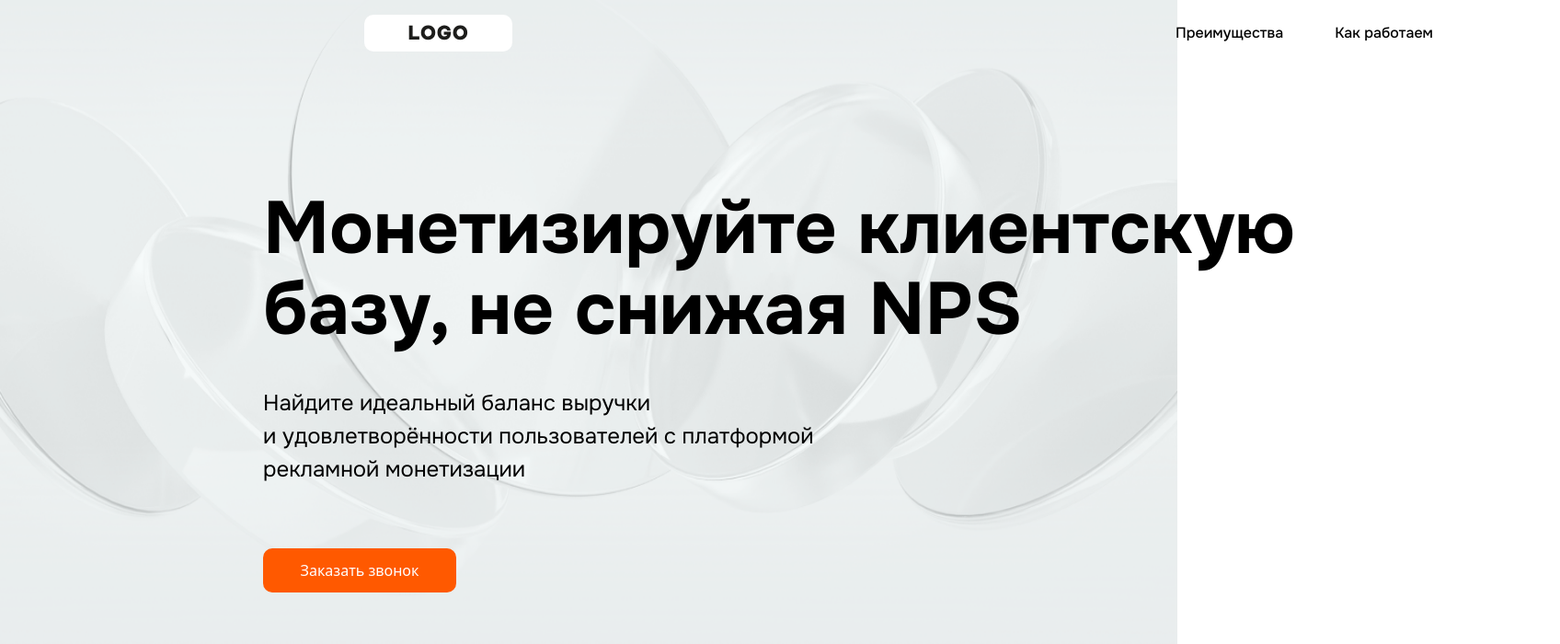
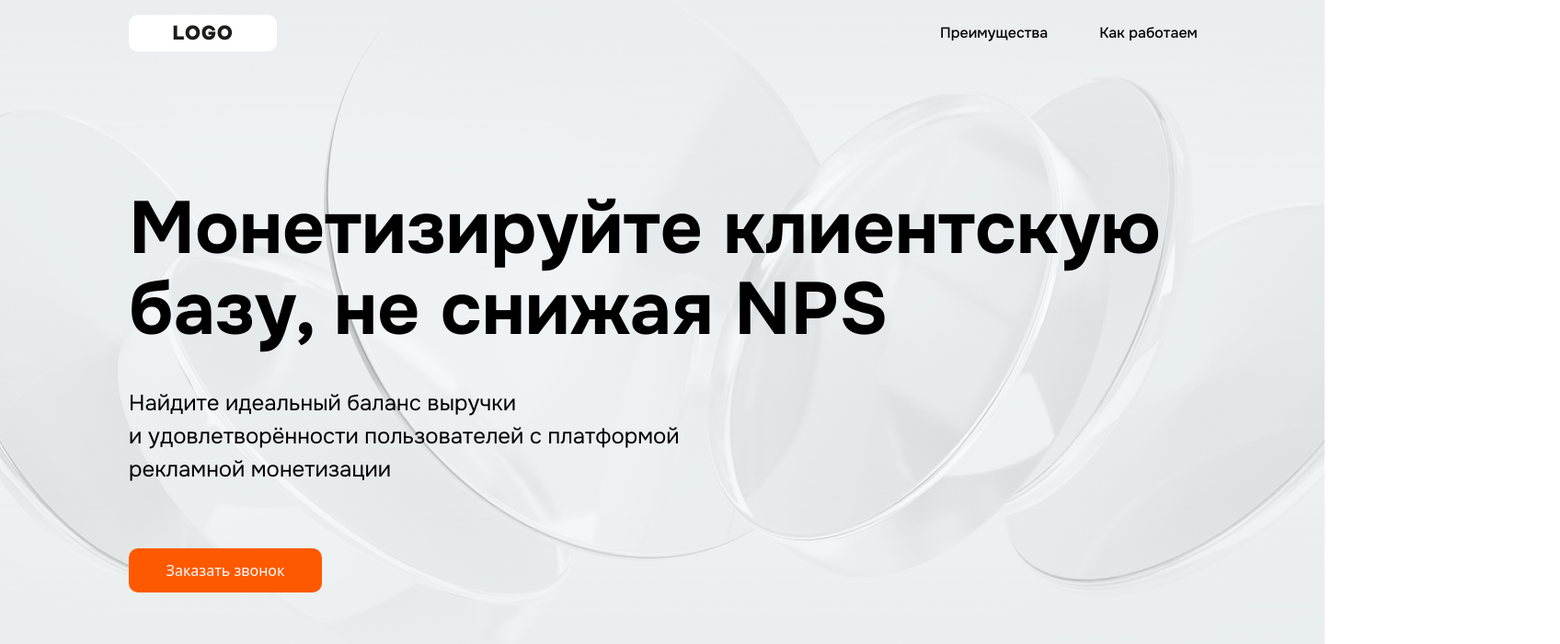
Before and after one commit to MXCHSTKV/getshop, a Next.js app: page / in a window 1280 px wide. Shown: the top 700 px of the page at 92% size, 1696 px wide, since content can reach past the window. Built offline with nearby package versions, Linux system fonts and the light colour scheme.

Commit message:
Fixed: some dugs with styles

```diff
--- a/app/layout.jsx
+++ b/app/layout.jsx
@@ -31,9 +31,9 @@ export default function RootLayout({ children }) {
   return (
     <html lang="ru">
       <body
-        className={`${onestRegular.variable} ${onestMedium.variable} ${onestBold.variable} antialiased max-w-[1440px] mx-auto md:w-[768px] lg:w-[1440px] min-w-[320px] `}
+        className={`${onestRegular.variable} ${onestMedium.variable} ${onestBold.variable} antialiased w-[1440px] mx-auto`}
       >
-        <div className="absolute inset-0 backgroundImage z-[-1] max-w-[1440px] min-h-[1110px] w-full mx-auto"></div>
+        <div className="absolute inset-0 backgroundImage z-[-1] w-[1440px] min-h-[1110px] mx-auto"></div>
         {children}
       </body>
     </html>
```
